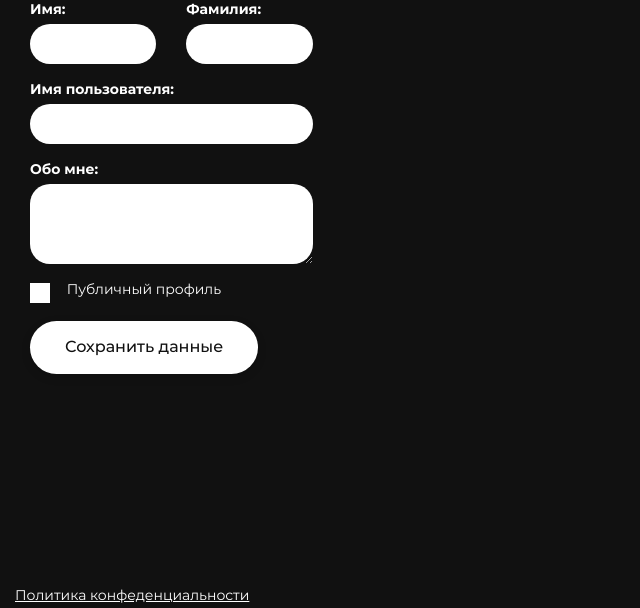
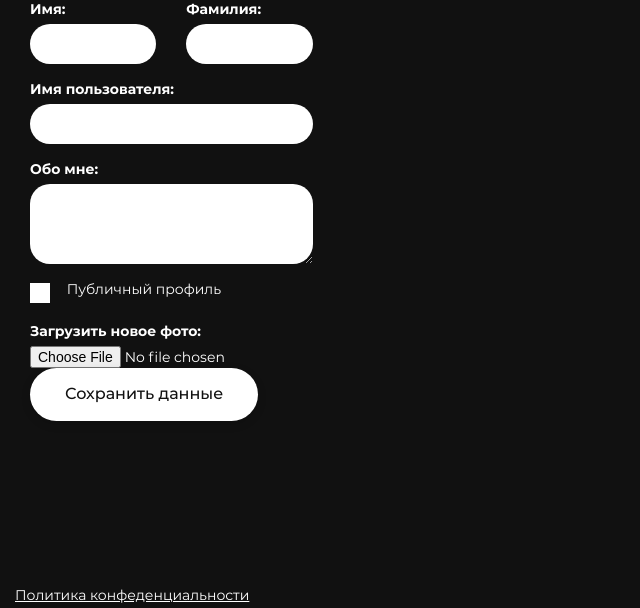
Before and after one commit to slavasamsonow/iplay-cinema, a PHP site: template app/views/account/editinfo.php in a window 1280 px wide. Shown: the part 165-773 px from the top of the page, without its empty margins (0-640 px from the left). Run offline with PHP 8.4, Linux system fonts and the light colour scheme; the template is opened without the code that fills it, so the values that code supplies are empty.

Commit message:
Добавлено поле "Старое фото" И атрибут для работы с файлами

```diff
--- a/app/views/account/editinfo.php
+++ b/app/views/account/editinfo.php
@@ -1,7 +1,8 @@
 <div class="container-fluid">
     <h1>Изменение информации</h1>
     <div class="col-md-3">
-        <form action="/account/editinfo" method="post">
+        <form action="/account/editinfo" method="post" enctype="multipart/form-data">
+            <input type="hidden" name="oldphoto" value="<?=$user['photo']?>">
             <div class="row">
                 <div class="control-group form-group col-md-6">
                     <label>Имя:</label>
@@ -26,6 +27,10 @@
                     <span> Публичный профиль </span>
                 </label>
             </div>
+            <div class="div" class="control-group form-group">
+                <label>Загрузить новое фото:</label>
+                <input type="file" name="photo">
+            </div>
             <button type="submit" class="btn btn-default">Сохранить данные</button>
         </form>
     </div>
```
